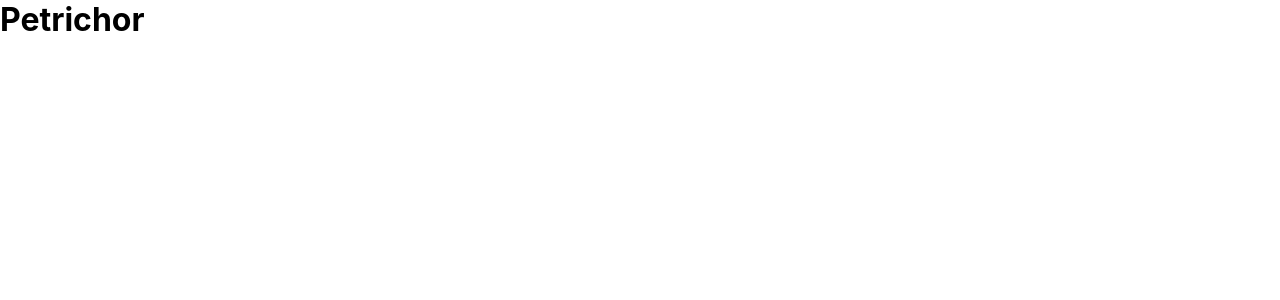
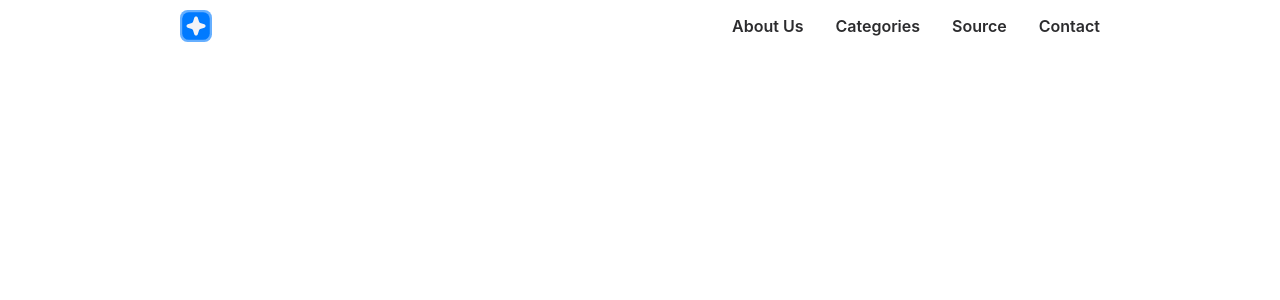
Before and after one commit to tiagoliveira555/petrichor-website, a Next.js app: page / in a window 1280 px wide. Shown: the top 300 px of the page. Built offline with nearby package versions, Linux system fonts and the light colour scheme.

Commit message:
Adding Menubar (with some size diferences between the project and Figma)

```diff
--- /dev/null
+++ b/src/components/Menubar/index.tsx
@@ -0,0 +1,21 @@
+import { Menu, Logo, Navbar } from "./styles"
+import Image from "next/image"
+
+export function Menubar() {
+  return (
+    <Menu>
+      <Logo href="#">
+        <Image width="42px" height="42px" src="/images/logo.svg" alt="Petrichor Logo" />
+      </Logo>
+
+      <Navbar>
+        <ul>
+          <li>About Us</li>
+          <li>Categories</li>
+          <li>Source</li>
+          <li>Contact</li>
+        </ul>
+      </Navbar>
+    </Menu>
+  )
+}
--- /dev/null
+++ b/src/components/Menubar/styles.ts
@@ -0,0 +1,29 @@
+import styled from "styled-components";
+
+export const Menu = styled.div`
+  padding: 10px 180px;
+
+  display: flex;
+  align-items: center;
+  justify-content: space-between;
+`
+
+export const Logo = styled.a`
+  width: 32px;
+  height: 32px;
+`
+
+export const Navbar = styled.nav`
+  ul {
+    display: flex;
+    align-items: center;
+    list-style: none;
+    gap: 2rem;
+
+    li {
+      color: var(--subtitle-color);
+      font-weight: 600;
+      font-size: 1rem;
+    }
+  }
+`
--- a/src/pages/index.tsx
+++ b/src/pages/index.tsx
@@ -1,7 +1,9 @@
+import { Menubar } from "../components/Menubar"
+
 export default function Home() {
   return(
     <div>
-      <h1>Petrichor</h1>
+      <Menubar />
     </div>
   )
 }
--- a/styles/global.ts
+++ b/styles/global.ts
@@ -1,7 +1,7 @@
 import { createGlobalStyle } from 'styled-components'
 
 // Creating a GlobalStyle (root style) to set a default style in the app
-// I recommend to install the Styled-Components extesion to intellisense -> vscode-styled-components
+// I recommend to install the Styled-Components extesion to have the intellisense -> vscode-styled-components
 export const GlobalStyle = createGlobalStyle`
 
   /* Here we define the 'variables' with CSS code. Most used to aplly default colors  */
```
Also changed, not shown: public/images/logo.svg (added).
